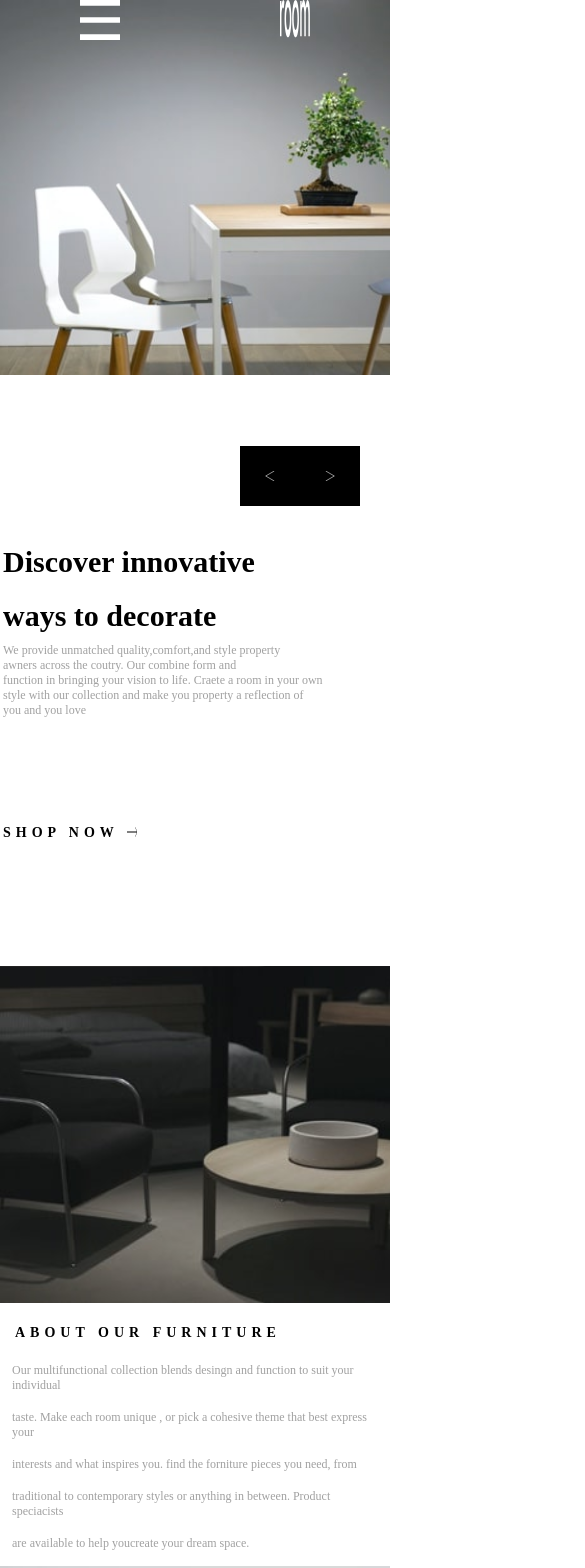
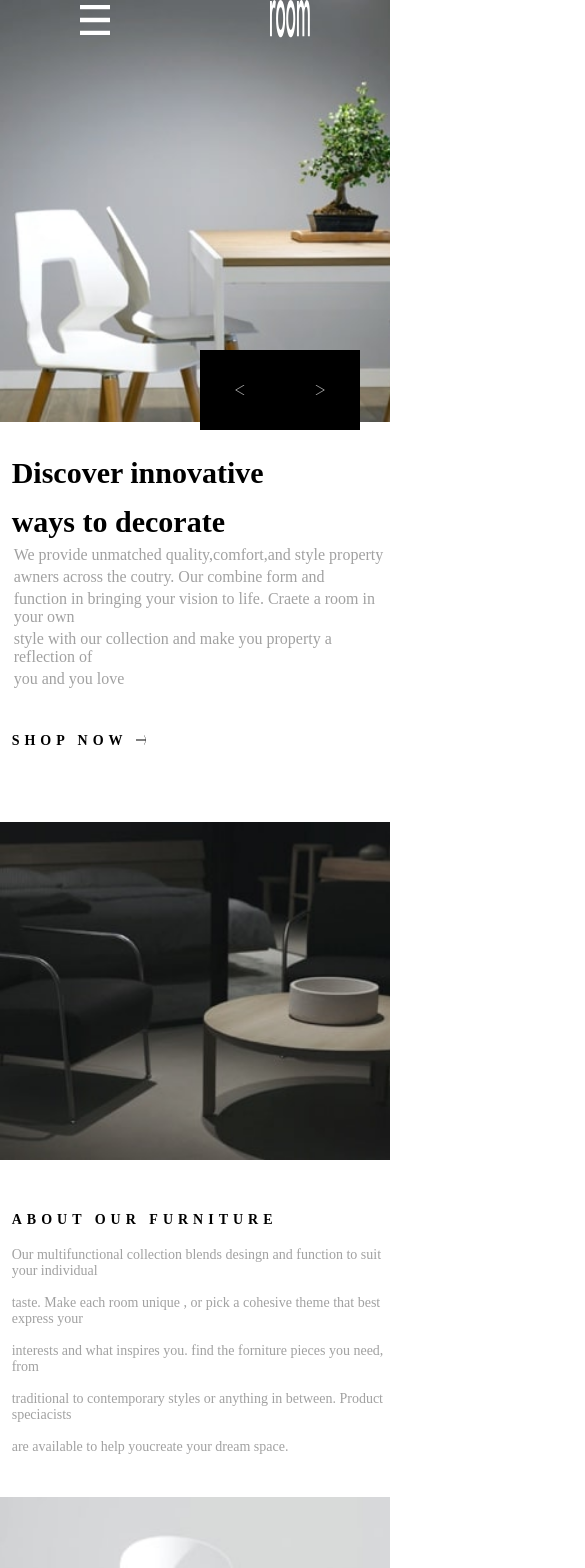
Before and after one commit to VictorGabriel-Oliveira/portfolio-1.0, a Next.js app: page /room in a window 390 px wide. Shown: the top 1568 px of the page, 585 px wide, since content can reach past the window. Built offline with nearby package versions, Linux system fonts and the light colour scheme.

Commit message:
room ajustes 1.2

```diff
--- a/pages/room.js
+++ b/pages/room.js
@@ -82,8 +82,8 @@ export default function room (){
                 <div id={style.imageHero} className={style.imageHero1}>
                     < div className={style.header}>
 
-                        <Image id={style.logo}  className={style.logo} src="/images/logo.svg" height="30" width="30"/>
-                        <Image  onClick={()=>{menu('open')}} id={style.hamburger} src="/images/icon-hamburger.svg" height="40" width="40" />
+                        <Image id={style.logo}  className={style.logo} src="/images/logo.svg" height="40" width="40"/>
+                        <Image  onClick={()=>{menu('open')}} id={style.hamburger} src="/images/icon-hamburger.svg" height="30" width="30" />
 
                         <div id={style.list}>
                             <Image id={style.close} onClick={()=>{menu('close')}} src="/images/icon-close.svg" height="10" width="10"/>
--- a/styles/room.module.css
+++ b/styles/room.module.css
@@ -197,82 +197,49 @@
     background-position: center;
     background-size: cover;
 }
-@media(max-width : 600px){
-    .shopNow h1{
-        font-family: Spartan;
-        font-weight: 700;
-        font-size: 19px;
-        margin-bottom: 5px;
-    }
-
-    .shopNow p{
-        font-size: 12px;
-        margin: 2px;
-        color:  hsl(0, 0%, 63%);
-    }
-
-    .about h2{
-        letter-spacing: 5px;
-        font-size: 12px;
-        margin-bottom:5px ;
-        margin-left: 3vw;
-        font-family: Spartan;
-        font-weight: 700;
-    }
-
-    .about p{
-        font-size: 12px;
-        color: hsl(0, 0%, 63%);
-    }
-}
 
 @media (max-width : 500px) {
 
-    .firstContent{
+    .header{
+        display: flex;
+        flex-direction: row-reverse;
+        justify-content: space-around;
+        align-items: center;
         width: 100%;
-        display: flex;
-        flex-direction: column;
-        height: auto;
     }
+
+   .firstContent{
+       display: flex;
+       flex-direction: column;
+       height: auto;
+   }
 
     #imageHero{
         width: 100%;
-        height: 375px;
-
-        background-position: center;
-        background-repeat: no-repeat;
-        background-size: cover;
+        height: 50vh;
     }
-    .header{
-        width: 100vw;
-        margin-top: 0px;
-        padding: 0px;
-        display: flex;
-        flex-direction: row-reverse;
-        justify-content: space-around;
-        font-family: Spartan;
-
-
+    .shopNow{
+        height: auto;
     }
 
 
 
+
     #list{
+        position: relative;
         margin: 0%;
         padding: 0%;
         display: none;
         background-color: white;
-        width:2900px ;
+        width: 100%;
         height: 100px;
         justify-content: space-evenly;
         color: rgb(0, 0, 0);
 
+
     }
     #close{
         margin-left: 10px;
-
-
-
 
     }
     #list p {
@@ -285,106 +252,41 @@
     #list img:hover {
         cursor: pointer;
     }
-    .shopNow{
-        padding-top: 60px;
-        width: 100vw;
+
+
+    .btns{
+        position: relative;
+        top: -392px;
+        right: -200px;
+        height:40px;
 
     }
+    .btn img{
+        height: 30px;
+        width: 20px;
+    }
 
-    .shopNow h6 img{
-        width: 20px;
+    .secondContent{
+        display: flex;
+        flex-direction: column;
+    }
+
+    .shopNow{
+        height: 400px;
+        width: 100%;
+
 
     }
-    .btns{
-        position: relative;
-        top: -448px;
-        right: -240px;
-        height:80px;
-
-    }
-    .btn{
-        height: 60px;
-        width: 60px;
-        display: flex;
-        align-items: center;
-        justify-content: center;
+    .fisthAboutImg{
+        width: 100%;
     }
 
-    .btn img{
-        height: 40px;
-        width: 40px;
-    }
-
-    .shopNow h1{
-        font-family: Spartan;
-        font-weight: 700;
-        font-size: 30px;
-        margin-bottom: 10px;
-    }
-
-    .shopNow p{
-        margin: 0px;
-        color:  hsl(0, 0%, 63%);
-    }
-
-    .shopNow h6{
-        margin-top: 30px;
-        font-size: 14px;
-        margin-left: 3px;
-        letter-spacing: 5px;
-
-    }
-
-    #shopNowConteiner1{
-
-        margin-left: 3px;
-
-    }
-    #shopNowConteiner2{
-
-        margin-left: 3px;
-
-    }
-    #shopNowConteiner3{
-
-        margin-left: 3px;
-
-    }
-
-
-
-    .secondContent{
-        flex-direction: column;
-    }
-    .fisthAboutImg{
-        width: 100vw;
-    }
     .about{
-        margin: 0;
-        height: auto;
-        width: auto;
-        padding: 10px;
-    }
-
-    .about h2{
-        letter-spacing: 5px;
-        font-size: 14px;
-        margin-bottom:10px ;
-        margin-left: 5px;
-        font-family: Spartan;
-        font-weight: 700;
-
-    }
-
-    .about p{
-        margin-left: 2px;
-        margin-bottom: 5px;
-        color: hsl(0, 0%, 63%);
+        width: 100%;
     }
 
     #secondAboutImg{
-        width: 100vw;
+        width: 100%;
     }
 
-
 }
```
